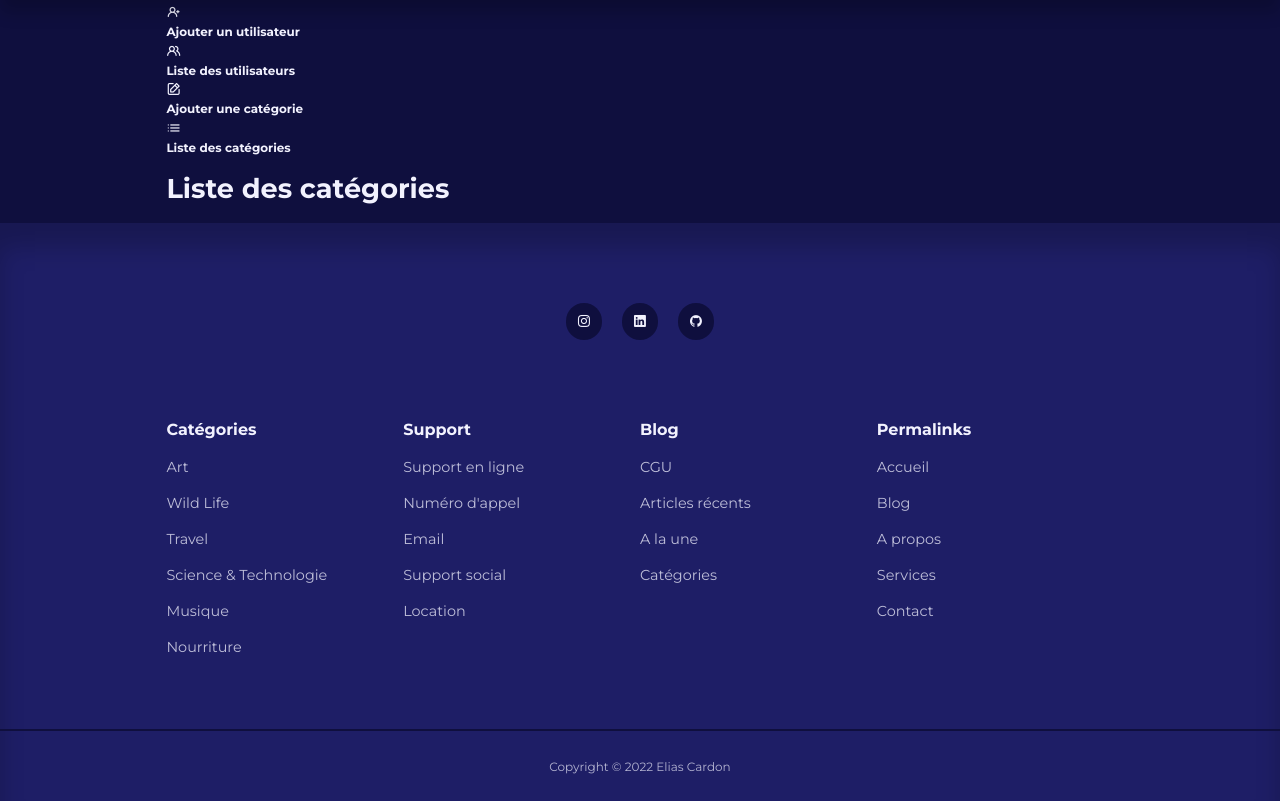
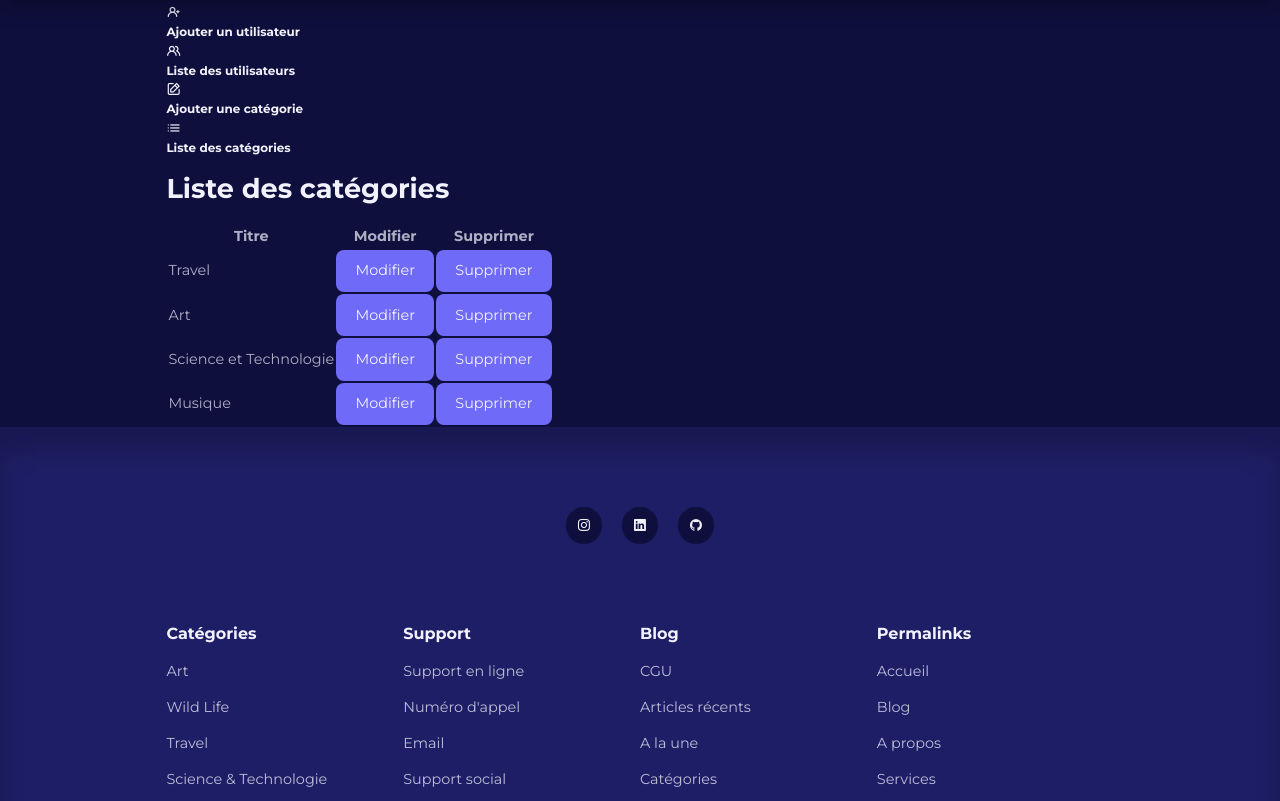
Before and after one commit to elias-cardon/blog, a PHP site: page /manage-category.php in a window 1280 px wide. Shown: the part 76-877 px from the top of the page. Before the commit the page ends 850 px from the top, so only its background shows below. Run offline with PHP 8.4, Linux system fonts and the light colour scheme.

Commit message:
On commence la liste des catégories

```diff
--- a/manage-category.php
+++ b/manage-category.php
@@ -90,7 +90,35 @@
         <main>
             <h2>Liste des catégories</h2>
             <table>
-
+                <thead>
+                <tr>
+                    <th>Titre</th>
+                    <th>Modifier</th>
+                    <th>Supprimer</th>
+                </tr>
+                </thead>
+                <tbody>
+                <tr>
+                    <td>Travel</td>
+                    <td><a href="edit-category.php" class="btn sm">Modifier</a></td>
+                    <td><a href="delete-category.php" class="btn sm">Supprimer</a></td>
+                </tr>
+                <tr>
+                    <td>Art</td>
+                    <td><a href="edit-category.php" class="btn sm">Modifier</a></td>
+                    <td><a href="delete-category.php" class="btn sm">Supprimer</a></td>
+                </tr>
+                <tr>
+                    <td>Science et Technologie</td>
+                    <td><a href="edit-category.php" class="btn sm">Modifier</a></td>
+                    <td><a href="delete-category.php" class="btn sm">Supprimer</a></td>
+                </tr>
+                <tr>
+                    <td>Musique</td>
+                    <td><a href="edit-category.php" class="btn sm">Modifier</a></td>
+                    <td><a href="delete-category.php" class="btn sm">Supprimer</a></td>
+                </tr>
+                </tbody>
             </table>
         </main>
     </div>
```
